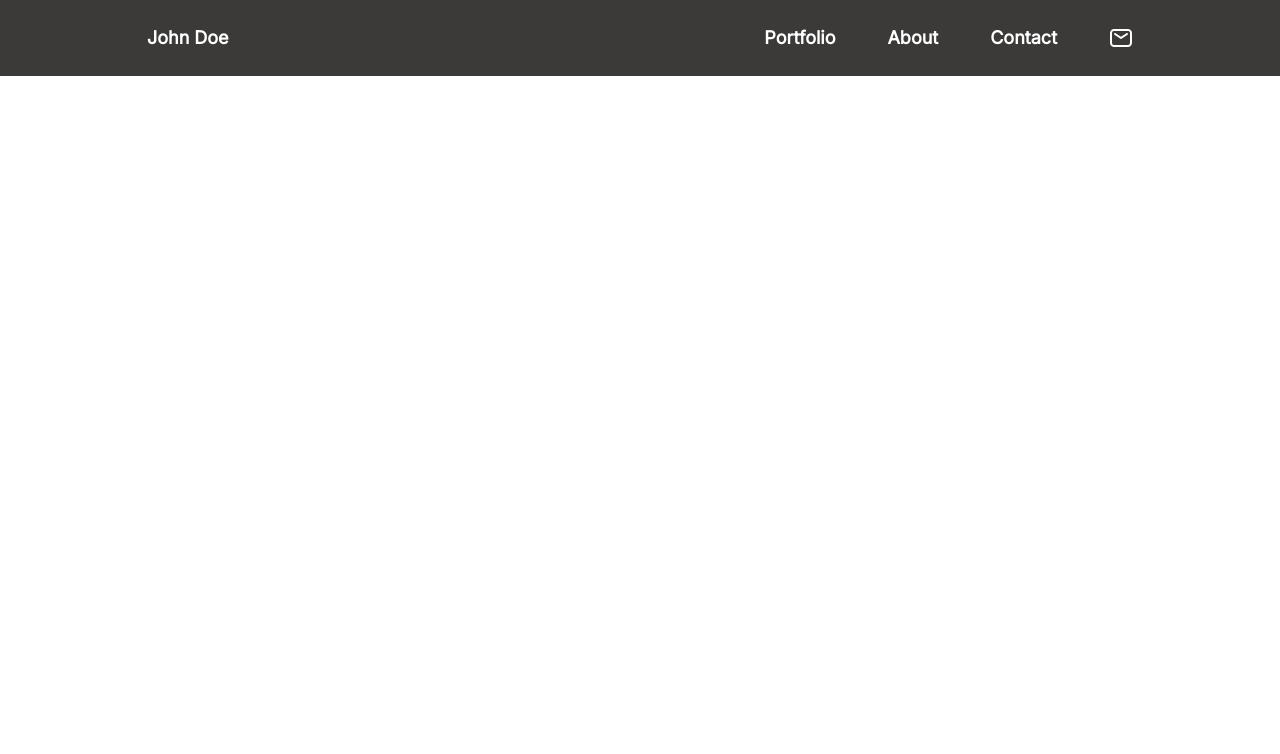
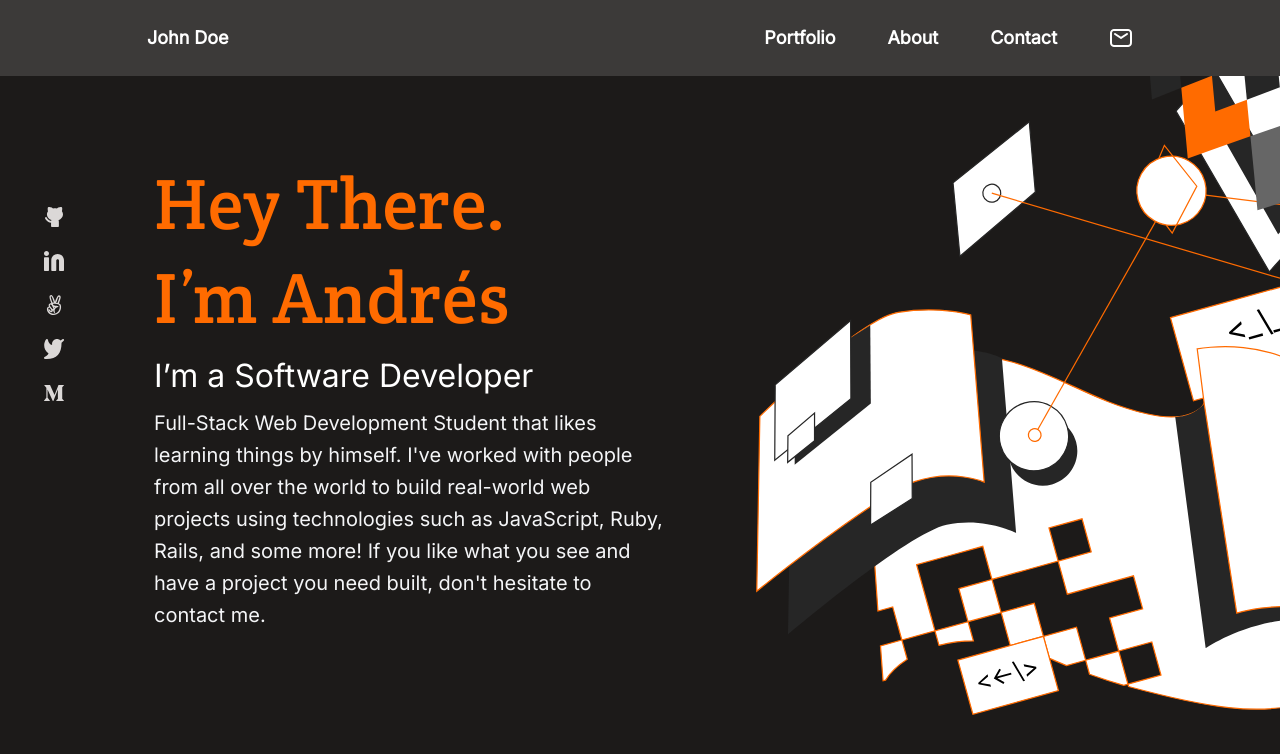
Before and after one commit to JohnFTitor/portfolio-first-project, a React (Create React App) app: page / in a window 1280 px wide. Shown: the top 754 px of the page. Built offline with nearby package versions, Linux system fonts and the light colour scheme.

Commit message:
Add presentation section

```diff
--- a/src/App.js
+++ b/src/App.js
@@ -1,10 +1,12 @@
 import Header from './components/Header';
+import Presentation from './components/Presentation';
 import './styles/mainStyle.css';
 
 function App() {
   return (
     <div className="App">
       <Header />
+      <Presentation />
     </div>
   );
 }
--- a/src/components/Header.js
+++ b/src/components/Header.js
@@ -12,6 +12,7 @@ const Header = () => {
   };
 
   return (
+    <header>
       <nav className="toolbar">
         <ul>
           <li className="textPlaceholder">
@@ -43,6 +44,7 @@ const Header = () => {
         </ul>
         <Menu active={activeMenu} setActive={setActiveMenu} />
       </nav>
+    </header>
   );
 };
 
--- /dev/null
+++ b/src/components/Presentation.js
@@ -0,0 +1,43 @@
+import React from 'react';
+// Assets
+import GithubIcon from '../assets/icons/gitHub.svg';
+import AngelistIcon from '../assets/icons/angelist.svg';
+import LinkedinIcon from '../assets/icons/linkedin.svg';
+import MediumIcon from '../assets/icons/medium.svg';
+import TwitterIcon from '../assets/icons/twitter.svg';
+// Components
+import SocialContainer from './SocialContainer';
+
+const Presentation = () => (
+  <section id="presentation" className="container">
+    <div className="container content">
+      <div>
+        <h1>
+          Hey There.
+          <br />
+          {'I’m Andrés '}
+          <span className="dot" />
+        </h1>
+        <h2>
+          I’m a Software Developer
+        </h2>
+        <p>
+          {`Full-Stack Web Development Student that likes learning things by himself.
+          I've worked with people from all over the world to build real-world
+          web projects using technologies such as JavaScript, Ruby, Rails, and some more!
+          If you like what you see and have a project you need built,
+          don't hesitate to contact me.`}
+        </p>
+      </div>
+      <SocialContainer
+        github={GithubIcon}
+        angelist={AngelistIcon}
+        linkedin={LinkedinIcon}
+        medium={MediumIcon}
+        twitter={TwitterIcon}
+      />
+    </div>
+  </section>
+);
+
+export default Presentation;
--- /dev/null
+++ b/src/components/SocialContainer.js
@@ -0,0 +1,81 @@
+import React from 'react';
+import PropTypes from 'prop-types';
+
+const SocialContainer = (props) => {
+  const {
+    github,
+    angelist,
+    twitter,
+    medium,
+    linkedin,
+  } = props;
+
+  return (
+    <ul className="container socialGroup">
+      <li className="social-media">
+        <a
+          rel="noopener noreferrer"
+          id="githubButton"
+          href="https://github.com/JohnFTitor"
+          target="_blank"
+          aria-label="GitHub"
+        >
+          <img src={github} alt="Github.com Icon" />
+        </a>
+      </li>
+      <li className="social-media">
+        <a
+          rel="noopener noreferrer"
+          id="linkedinButton"
+          href="https://www.linkedin.com/in/andresfelipe117/?locale=en_US"
+          target="_blank"
+          aria-label="LinkedIn"
+        >
+          <img src={linkedin} alt="LinkedIn.com Icon" />
+        </a>
+      </li>
+      <li className="social-media">
+        <a
+          rel="noopener noreferrer"
+          id="angelistButton"
+          href="https://angel.co/u/andres-felipe-arroyave-naranjo"
+          target="_blank"
+          aria-label="Angelist"
+        >
+          <img src={angelist} alt="Angelist.com icon" />
+        </a>
+      </li>
+      <li className="social-media">
+        <a
+          rel="noopener noreferrer"
+          id="twitterButton"
+          href="https://twitter.com/johnftitor"
+          target="_blank"
+          aria-label="Twitter"
+        >
+          <img src={twitter} alt="Twitter.com icon" />
+        </a>
+      </li>
+      <li className="social-media">
+        <a
+          rel="noopener noreferrer"
+          id="mediumButton"
+          href="https://medium.com/@andresf.2117"
+          aria-label="Medium"
+        >
+          <img src={medium} alt="Medium.com Icon" />
+        </a>
+      </li>
+    </ul>
+  );
+};
+
+SocialContainer.propTypes = {
+  github: PropTypes.string.isRequired,
+  medium: PropTypes.string.isRequired,
+  linkedin: PropTypes.string.isRequired,
+  angelist: PropTypes.string.isRequired,
+  twitter: PropTypes.string.isRequired,
+};
+
+export default SocialContainer;
--- a/src/styles/mainStyle.css
+++ b/src/styles/mainStyle.css
@@ -4,7 +4,9 @@ html {
   height: 100%;
 }
 
-body {
+body,
+.App,
+#root {
   margin: 0;
   height: 100%;
 }
@@ -108,6 +110,7 @@ header {
 
 #presentation {
   background-color: rgba(28, 26, 25, 1);
+  background-image: url('../assets/images/illustration.svg');
   background-repeat: no-repeat;
   background-position: 100% 120%;
   background-size: auto;
@@ -628,6 +631,7 @@ header {
   /* Frame and toolbar styling */
   #presentation {
     justify-content: flex-start;
+    background-image: url('../assets/images/Illustration-header.svg');
     background-position: right;
     background-size: 50%;
   }
```
Lines whose indentation alone changed are shown as unchanged.
